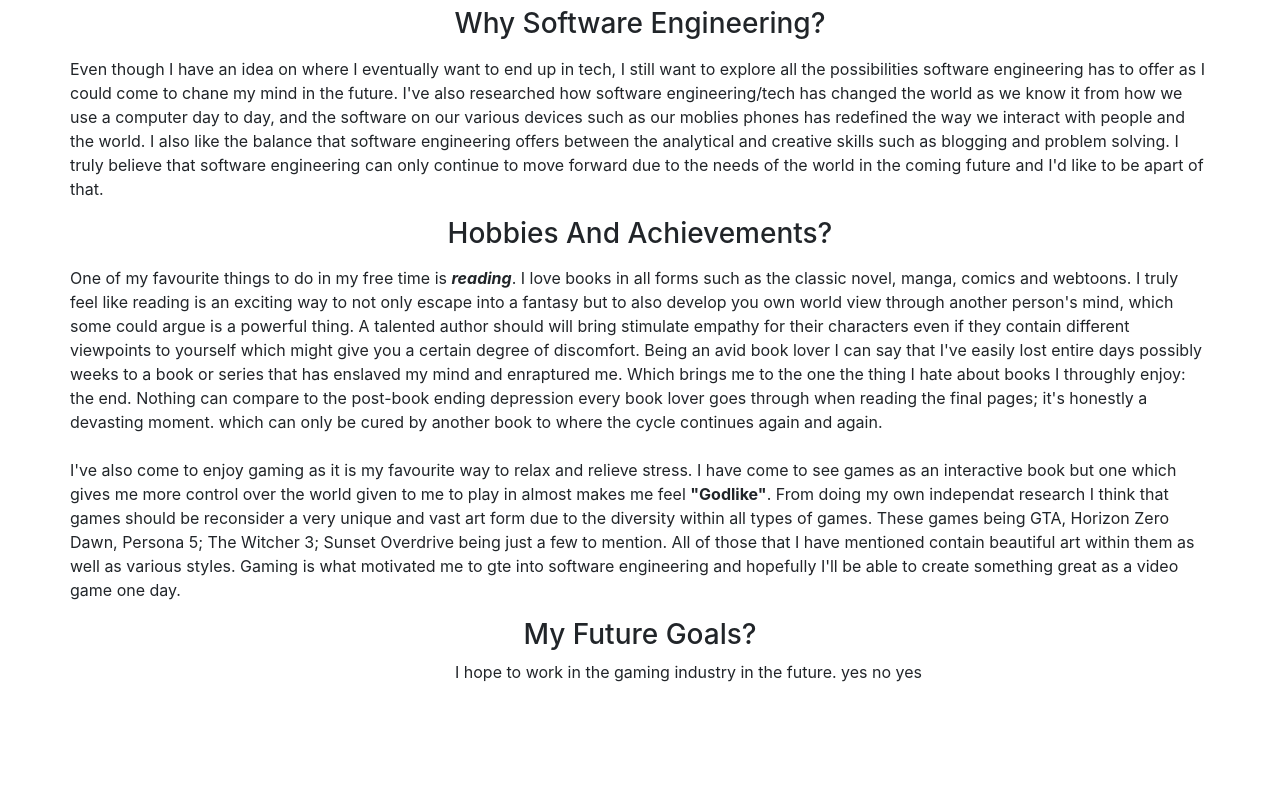
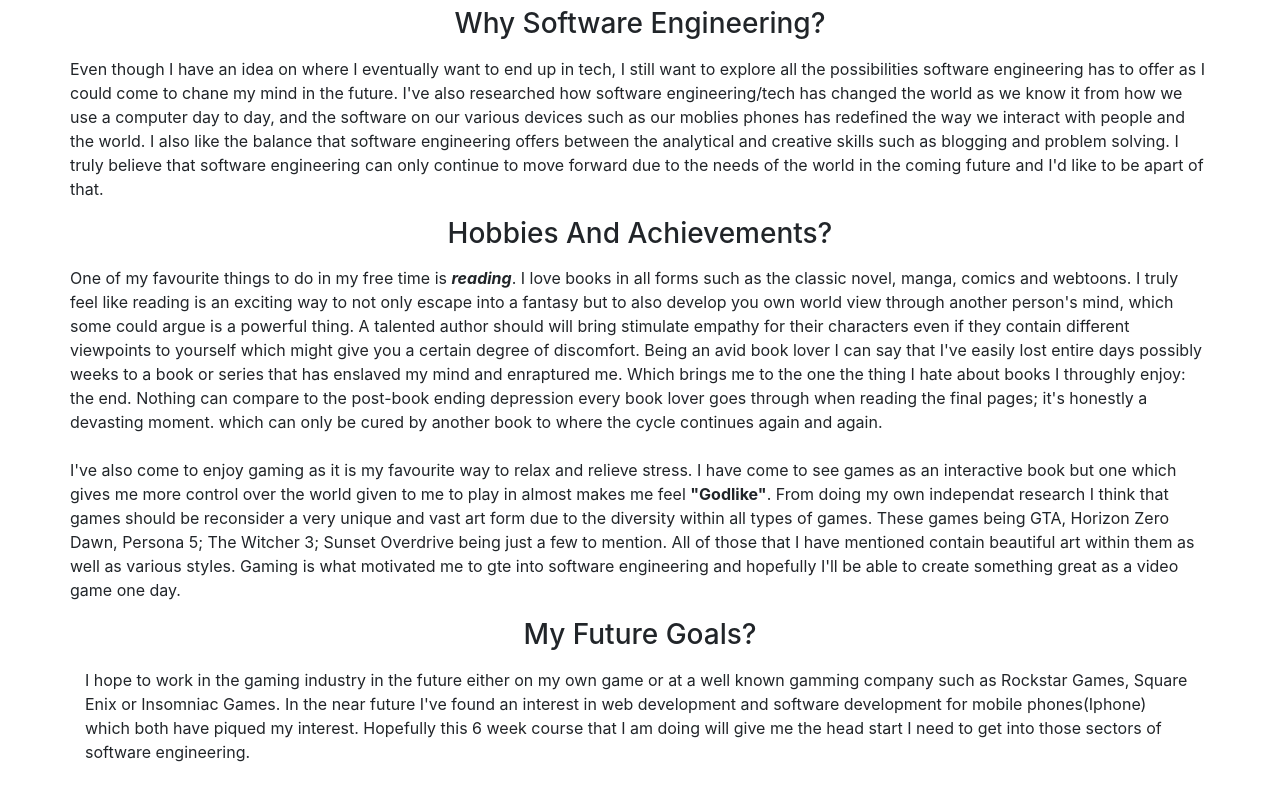
Before and after one commit to NJ345/NiaJohn, a plain HTML site: page index.html in a window 1280 px wide. Shown: the part 536-1336 px from the top of the page. Drawn offline with nearby package versions, Linux system fonts and the light colour scheme.

Commit message:
finishing

```diff
--- a/index.html
+++ b/index.html
@@ -126,7 +126,8 @@
   <div class="row">
     <div class="col-md-4"> </div>
     <h4 id='MY'></h4>
-    <p> I hope to work in the gaming industry in the future. yes no yes</p>
+    <p> I hope to work in the gaming industry in the future either on my own game or at a well known gamming company such as Rockstar Games, Square Enix or Insomniac Games.
+      In the near future I've found an interest in web development and software development for mobile phones(Iphone) which both have piqued my interest. Hopefully this 6 week course that I am doing will give me the head start I need to get into those sectors of software engineering.</p>
     <div class="col-md-4">  </div>
 
 
```
